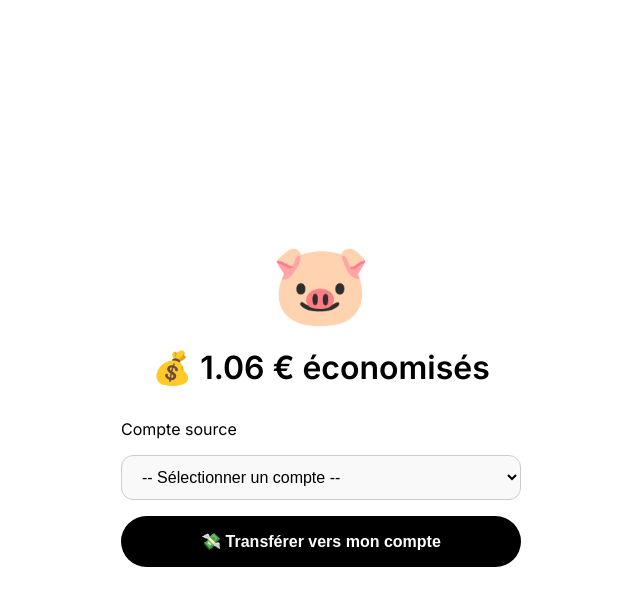
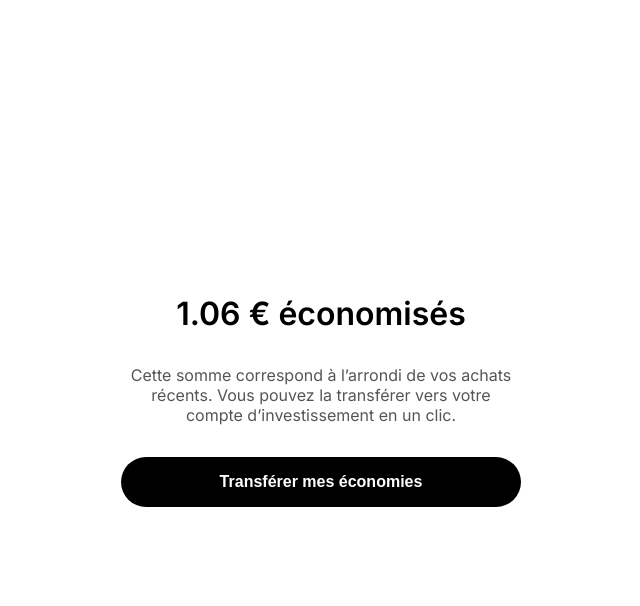
Before and after one commit to PiotrKley259/RainK, a Flask app: page /callback in a window 1280 px wide. Shown: the top 606 px of the page, without its empty margins (319-959 px from the left). Run offline with Flask 3, Linux system fonts and the light colour scheme.

Commit message:
Add files via upload

```diff
--- a/templates/tirelire.html
+++ b/templates/tirelire.html
@@ -2,7 +2,7 @@
 <html lang="fr">
 <head>
   <meta charset="UTF-8" />
-  <title>Ma Tirelire 🐷</title>
+  <title>Ma Tirelire</title>
   <link href="https://fonts.googleapis.com/css2?family=Inter:wght@400;600;800&display=swap" rel="stylesheet" />
   <style>
     * {
@@ -23,11 +23,6 @@
       text-align: center;
     }
 
-    .piggy {
-      font-size: 5rem;
-      margin-bottom: 1rem;
-    }
-
     .amount {
       font-size: 2rem;
       font-weight: 600;
@@ -35,30 +30,27 @@
       color: #000;
     }
 
+    .info {
+      font-size: 1rem;
+      color: #555;
+      margin-bottom: 2rem;
+      max-width: 400px;
+    }
+
     form {
+      display: flex;
+      flex-direction: column;
+      align-items: center;
       width: 100%;
       max-width: 400px;
-      display: flex;
-      flex-direction: column;
-      gap: 1rem;
     }
 
-    label {
-      font-size: 1rem;
-      font-weight: 500;
-      text-align: left;
-    }
-
-    select {
-      padding: 0.75rem 1rem;
-      font-size: 1rem;
-      border: 1px solid #ccc;
-      border-radius: 0.75rem;
-      background-color: #f9f9f9;
+    input[type="hidden"] {
+      display: none;
     }
 
     button {
-      padding: 1rem;
+      padding: 1rem 2rem;
       font-size: 1rem;
       font-weight: 600;
       background-color: #000;
@@ -67,6 +59,7 @@
       border-radius: 2rem;
       cursor: pointer;
       transition: background 0.3s ease;
+      width: 100%;
     }
 
     button:hover {
@@ -78,6 +71,10 @@
         font-size: 1.6rem;
       }
 
+      .info {
+        font-size: 0.95rem;
+      }
+
       button {
         font-size: 0.95rem;
         padding: 0.9rem;
@@ -86,20 +83,14 @@
   </style>
 </head>
 <body>
-  <div class="piggy">🐷</div>
   <div class="amount" id="total">Chargement...</div>
+  <div class="info">
+    Cette somme correspond à l’arrondi de vos achats récents. Vous pouvez la transférer vers votre compte d’investissement en un clic.
+  </div>
 
   <form id="transferForm" action="/transfer-roundup" method="POST">
-    <label for="sourceAccount">Compte source</label>
-    <select name="sourceAccount" id="sourceAccount" required>
-      <option value="">-- Sélectionner un compte --</option>
-      <option value="account1">Compte courant</option>
-      <option value="account2">Livret A</option>
-      <option value="account3">Compte joint</option>
-    </select>
-
     <input type="hidden" name="amount" id="amountInput" />
-    <button type="submit">💸 Transférer vers mon compte</button>
+    <button type="submit">Transférer mes économies</button>
   </form>
 
   <script>
@@ -111,7 +102,7 @@
 
         if (data.total !== undefined) {
           const amount = parseFloat(data.total).toFixed(2);
-          document.getElementById("total").textContent = `💰 ${amount} € économisés`;
+          document.getElementById("total").textContent = `${amount} € économisés`;
           document.getElementById("amountInput").value = amount;
         } else {
           document.getElementById("total").textContent = "Erreur : " + (data.message || "inconnue");
```
Also changed, not shown: templates/confirmation.html (+4 -4 lines), templates/landing.html (+63 -20 lines).
